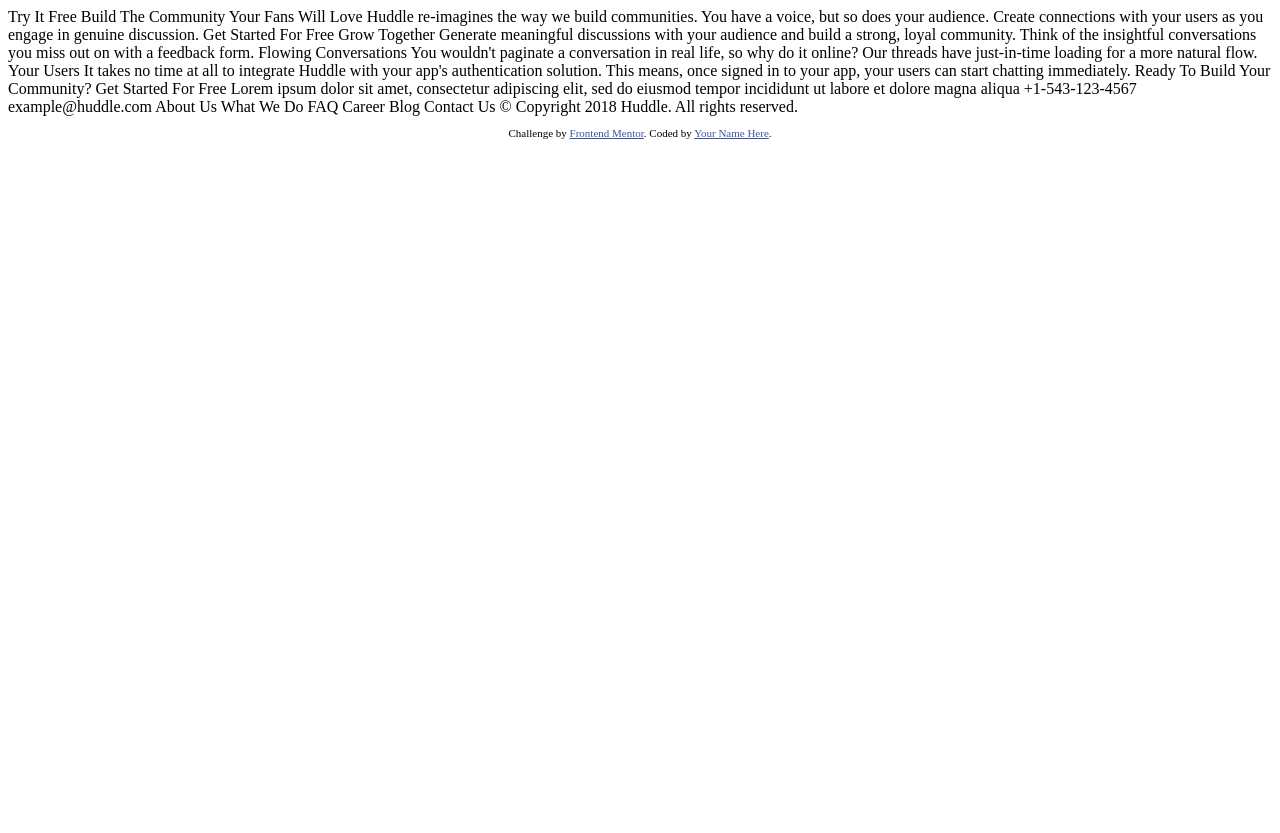
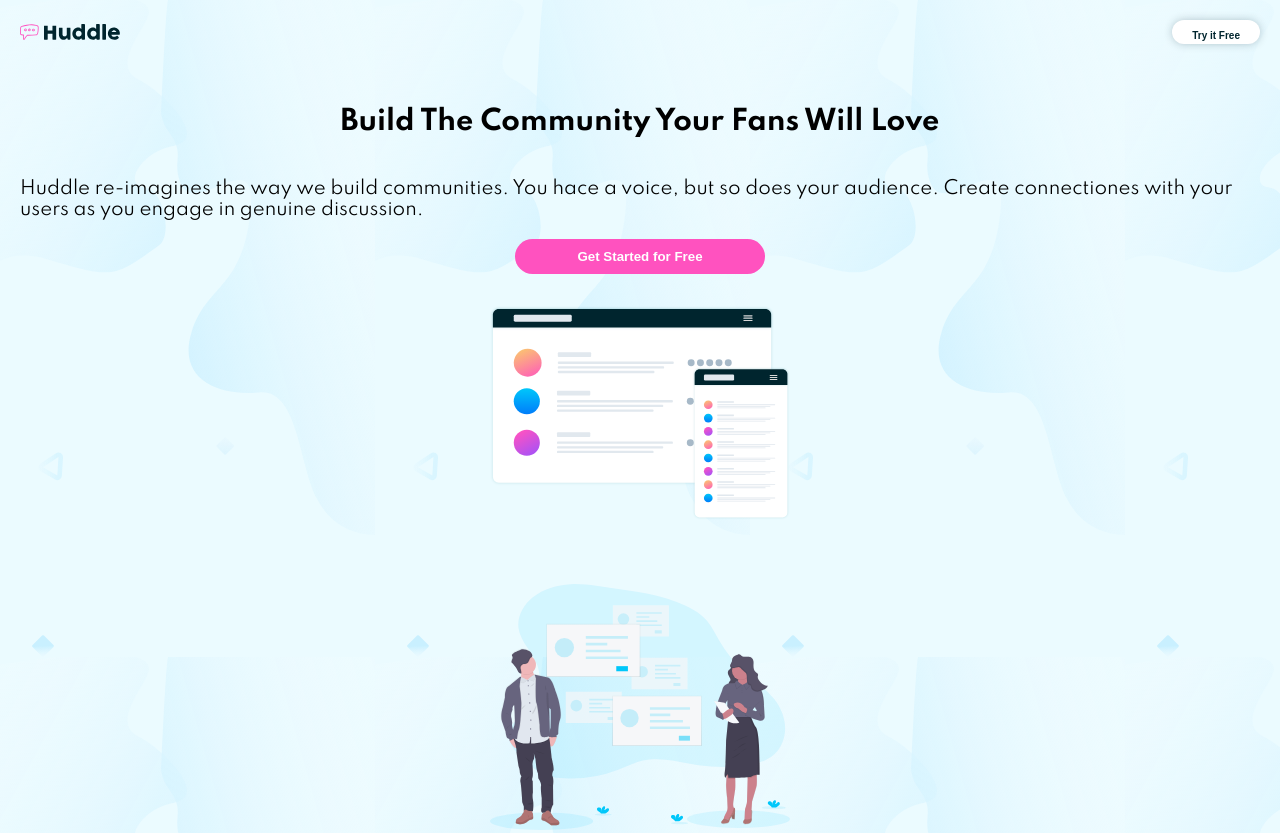
Before and after one commit to BC-MAY-21-ROR/kata-01-diseno-web-k1-feb22-2, a plain HTML site: page index.html in a window 1280 px wide. Shown: the top 833 px of the page. Before the commit the page ends 800 px from the top, so only its background shows below. Drawn offline with Linux system fonts and the light colour scheme.

Commit message:
making the header,
Co-authored-by: Franklin <carloshuichi@gmail.com>
Co-authored-by: Fernando Emanuel <femm15.mm@gmail.com>
Co-authored-by: Nallely Garcia <nallelygar.64@gmail.com>
Co-authored-by: Alex Silva <alex_curielg@hotmail.com>

```diff
--- a/index.html
+++ b/index.html
@@ -1,70 +1,52 @@
 <!DOCTYPE html>
 <html lang="en">
-<head>
-  <meta charset="UTF-8">
-  <meta name="viewport" content="width=device-width, initial-scale=1.0"> <!-- displays site properly based on user's device -->
+  <head>
+    <meta charset="UTF-8" />
+    <meta name="viewport" content="width=device-width, initial-scale=1.0" />
+    <!-- displays site properly based on user's device -->
+    <link
+      rel="icon"
+      type="image/png"
+      sizes="32x32"
+      href="./images/favicon-32x32.png"
+    />
 
-  <link rel="icon" type="image/png" sizes="32x32" href="./images/favicon-32x32.png">
+    <!-- Style link -->
+    <link rel="stylesheet" href="style.css" />
 
-  <title>Frontend Mentor | Huddle landing page with alternating feature blocks</title>
+    <!-- Font -->
+    <link rel="preconnect" href="https://fonts.googleapis.com" />
+    <link rel="preconnect" href="https://fonts.gstatic.com" crossorigin />
+    <link
+      href="https://fonts.googleapis.com/css2?family=Spartan:wght@400;500;700&display=swap"
+      rel="stylesheet"
+    />
 
-  <!-- Feel free to remove these styles or customise in your own stylesheet 👍 -->
-  <style>
-    .attribution { font-size: 11px; text-align: center; }
-    .attribution a { color: hsl(228, 45%, 44%); }
-  </style>
-</head>
-<body>
+    <!-- Title -->
+    <title>
+      Frontend Mentor | Huddle landing page with alternating feature blocks
+    </title>
 
-  Try It Free
+  <body>
+    <header class="header">
+      <nav class="nav">
+        <img class="nav__logo" src="./images/logo.svg" alt="logo" srcset="" />
+        <button class="nav__button">Try it Free</button>
+      </nav>
 
-  Build The Community Your Fans Will Love
+      <article class="presentation">
+        <h1 class="presentation__title">Build The Community Your Fans Will Love</h1>
+        <p class="presentation__paragraph">
+          Huddle re-imagines the way we build communities. You hace a voice, but
+          so does your audience. Create connectiones with your users as you
+          engage in genuine discussion.
+        </p>
+        <button class="presentation__button">Get Started for Free</button>
 
-  Huddle re-imagines the way we build communities. You have a voice, but so does your audience.
-  Create connections with your users as you engage in genuine discussion.
-
-  Get Started For Free
-
-  Grow Together
-
-  Generate meaningful discussions with your audience and build a strong, loyal community.
-  Think of the insightful conversations you miss out on with a feedback form.
-
-  Flowing Conversations
-
-  You wouldn't paginate a conversation in real life, so why do it online? Our threads
-  have just-in-time loading for a more natural flow.
-
-  Your Users
-
-  It takes no time at all to integrate Huddle with your app's authentication solution.
-  This means, once signed in to your app, your users can start chatting immediately.
-
-  Ready To Build Your Community?
-
-  Get Started For Free
-
-  Lorem ipsum dolor sit amet, consectetur adipiscing elit, sed do eiusmod tempor
-  incididunt ut labore et dolore magna aliqua
-
-  +1-543-123-4567
-  example@huddle.com
-
-  About Us
-  What We Do
-  FAQ
-
-  Career
-  Blog
-  Contact Us
-
-  &copy; Copyright 2018 Huddle. All rights reserved.
-
-  <footer>
-    <p class="attribution">
-      Challenge by <a href="https://www.frontendmentor.io?ref=challenge" target="_blank">Frontend Mentor</a>.
-      Coded by <a href="#">Your Name Here</a>.
-    </p>
-  </footer>
-</body>
+        <img class="presentation__image" src="./images/illustration-mockups.svg" alt="" srcset="">
+        <img class="presentation__image" src="./images/illustration-grow-together.svg" alt="" srcset="">
+        <img class="presentation__image" src="./images/illustration-grow-together.svg" alt="" srcset="">
+      </article>
+    </header>
+  </body>
 </html>
--- /dev/null
+++ b/style.css
@@ -0,0 +1,68 @@
+/*GENERAL*/
+:root {
+    --color-pink: hsl(322, 100%, 66%);
+    --color-very-pale-cyan: hsl(193, 100%, 96%);
+    --color-very-dark-cyan: hsl(192, 100%, 9%);
+    --color-button-opacity: hsl(192, 100%, 9%, .3);
+    --color-grayish-blue: hsl(208, 11%, 55%);
+    --color-white: hsl(353, 100%, 100%);
+}
+body {
+    font-family: 'Spartan', sans-serif;
+    font-size: 18px;
+    margin:0px;
+}
+
+/*header*/
+.header {
+    background-image: url("./images/bg-hero-mobile.svg");
+    background-color: var(--color-very-pale-cyan);
+}
+.nav {
+    display: flex;
+    align-items:center;
+    justify-content: space-between;
+    padding: 20px;
+}
+
+button {
+    border-radius: 30px;
+    font-weight: 600;
+    padding: 10px 20px;
+    border: none;
+}
+
+.presentation {
+    display: flex;
+    flex-direction:column;
+    align-items: center;
+    padding: 20px;
+}
+
+.presentation__button{
+    width: 250px;
+    background-color: var(--color-pink);
+    color: var(--color-white);
+}
+.presentation__image{
+    margin: 2rem;
+    width: 300px;
+}
+.presentation__title {
+    text-align:center;
+}
+/*nav*/
+.nav__logo {
+  width: 100px;
+}
+.nav__button {
+    height: 1.5rem;
+    align-items: center;
+    font-size: 10px;
+    color: var(--color-very-dark-cyan);
+    background-color: var(--color-white);
+    box-shadow: 0 0 10px -1px var(--color-button-opacity);
+}
+/*cards*/
+
+/*footer*/
```
